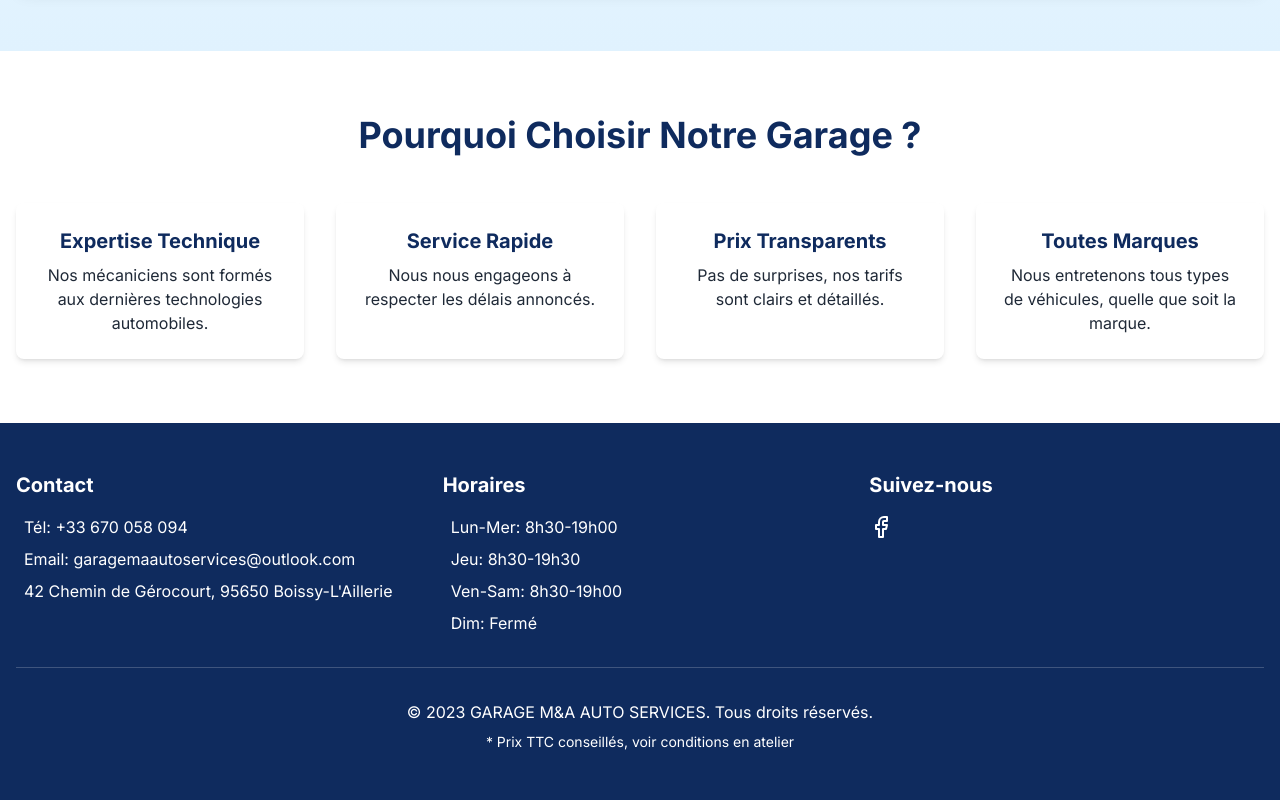
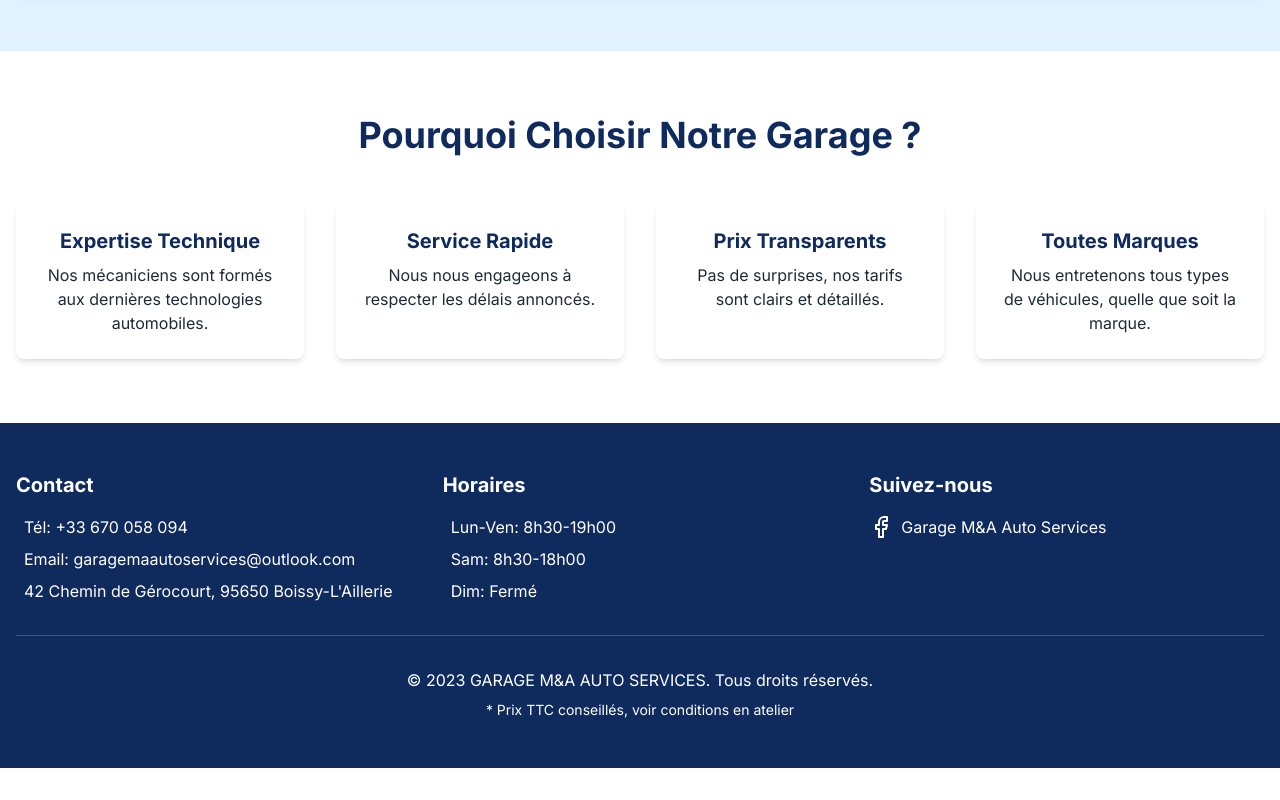
Before and after one commit to Rayane20777/Client-Garage, a Next.js app: page / in a window 1280 px wide. Shown: the part 1873-2673 px from the top of the page. After the commit the page ends 2641 px from the top, so only its background shows below. Built offline with nearby package versions, Linux system fonts and the light colour scheme.

Commit message:
fixing facebook icon and work hours

```diff
--- a/components/Footer.tsx
+++ b/components/Footer.tsx
@@ -21,21 +21,21 @@ export default function Footer() {
                     </div>
                     <div>
                         <h4 className="text-xl font-bold mb-4">Horaires</h4>
-                        <p className="flex items-center mb-2"><i className="far fa-clock mr-2"></i> Lun-Mer: 8h30-19h00</p>
-                        <p className="flex items-center mb-2"><i className="far fa-clock mr-2"></i> Jeu: 8h30-19h30</p>
-                        <p className="flex items-center mb-2"><i className="far fa-clock mr-2"></i> Ven-Sam: 8h30-19h00</p>
+                        <p className="flex items-center mb-2"><i className="far fa-clock mr-2"></i> Lun-Ven: 8h30-19h00</p>
+                        <p className="flex items-center mb-2"><i className="far fa-clock mr-2"></i> Sam: 8h30-18h00</p>
                         <p className="flex items-center"><i className="far fa-clock mr-2"></i> Dim: Fermé</p>
                     </div>
                     <div>
                         <h4 className="text-xl font-bold mb-4">Suivez-nous</h4>
-                        <div className="flex space-x-4">
+                        <div className="flex items-center space-x-2">
                             <a
                                 href="https://www.facebook.com/share/18ZX4XLKHC/?mibextid=wwXIfr"
                                 target="_blank"
                                 rel="noopener noreferrer"
-                                className="text-white hover:text-accent transition-colors"
+                                className="text-white flex items-center hover:text-accent transition-colors"
                             >
-                                <Facebook className="w-6 h-6" />
+                                <Facebook className="w-6 h-6 mr-2" />
+                                <span>Garage M&A Auto Services</span>
                             </a>
                         </div>
                     </div>
```
